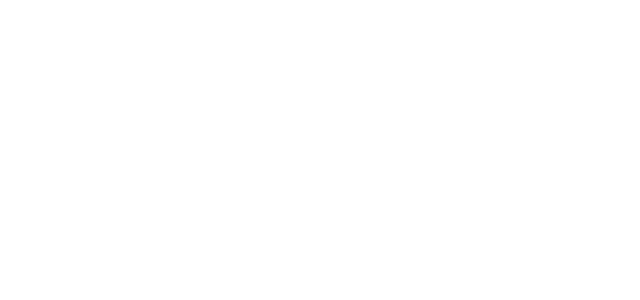
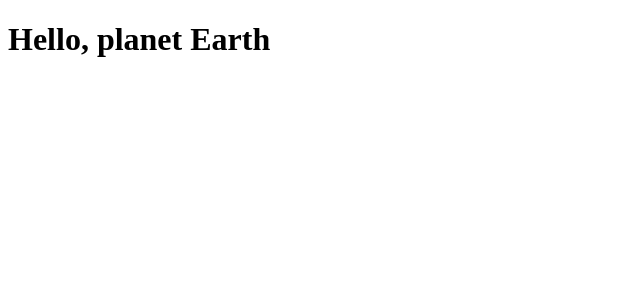
Before and after one commit to ralberrto/task-app, a React (Create React App) app: page / in a window 1280 px wide. Shown: the top 300 px of the page, without its empty margins (0-640 px from the left). Built offline with nearby package versions, Linux system fonts and the light colour scheme; the HTML template or start-up script is replaced by a standard one.

Commit message:
Add Task component and test it

```diff
--- a/src/App.js
+++ b/src/App.js
@@ -1,9 +1,10 @@
 import './App.css';
+import Task from './components/Overview';
 
 function App() {
   return (
     <div className="App">
-
+      <Task planet='Earth'/>
     </div>
   );
 }
--- a/src/components/Overview.js
+++ b/src/components/Overview.js
@@ -0,0 +1,11 @@
+import React from 'react';
+
+class Task extends React.Component {
+  render() {
+    return (
+      <h1 className="test">Hello, planet {this.props.planet}</h1>
+    );
+  }
+}
+
+export default Task
```
